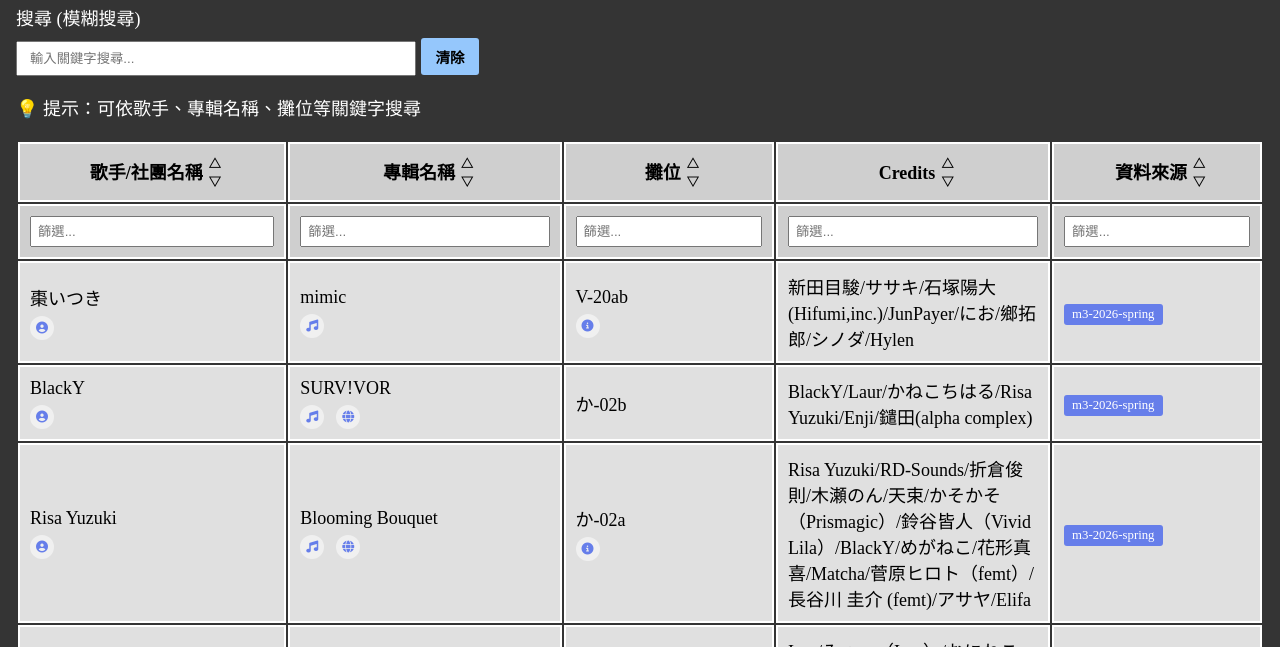
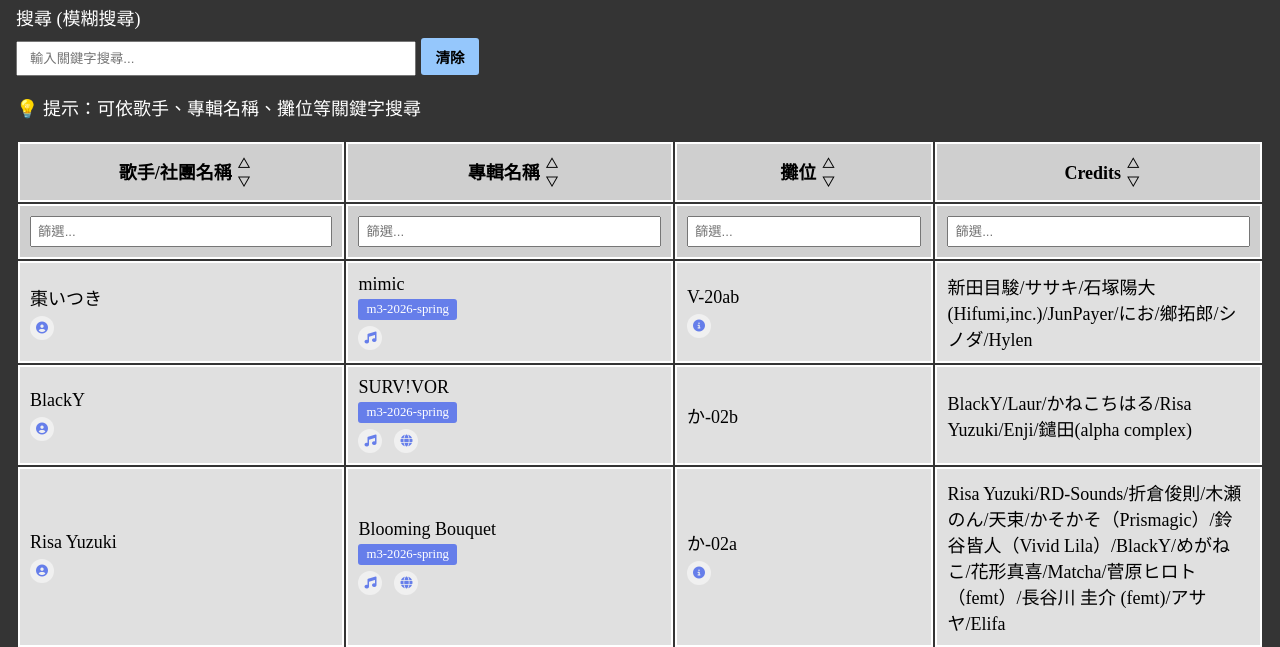
Before and after one commit to hank2630/svg, a plain HTML site: page search.html in a window 1280 px wide. Shown: the part 153-800 px from the top of the page. Drawn offline with Linux system fonts and the light colour scheme; no server answers; a web font is replaced by a local one.

Commit message:
Move database source tag into album name column instead of separate column

```diff
--- a/search.html
+++ b/search.html
@@ -274,7 +274,7 @@
         let fullData = [];
         let sortState = { col: null, order: null };
         let columnFilters = {};
-        const visibleColumns = ['歌手/社團名稱', '專輯名稱', '攤位', 'Credits', '資料來源'];
+        const visibleColumns = ['歌手/社團名稱', '專輯名稱', '攤位', 'Credits'];
 
         // 顯示錯誤訊息
         function showError(message) {
@@ -390,8 +390,11 @@
                     url: album['社群網站'] || ''
                 });
 
-                // 第2欄：專輯名稱
-                row.push(album['專輯名稱'] || '');
+                // 第2欄：專輯名稱 + 資料來源
+                row.push({
+                    text: album['專輯名稱'] || '',
+                    source: album['_source'] || 'unknown'
+                });
 
                 // 第3欄：XFD (隱藏，用於展示)
                 row.push(album['XFD'] || '');
@@ -408,9 +411,6 @@
                 // 第7欄：Credits
                 row.push(album['Credits'] || '');
 
-                // 第8欄：資料來源（數據庫名稱）
-                row.push(album['_source'] || 'unknown');
-
                 tableData.push(row);
             });
 
@@ -423,8 +423,7 @@
                 0: '', // 歌手
                 1: '', // 專輯
                 3: '', // 攤位
-                6: '', // Credits
-                7: ''  // 資料來源
+                6: ''  // Credits
             };
         }
 
@@ -441,8 +440,7 @@
                 0: '歌手/社團名稱',
                 1: '專輯名稱',
                 3: '攤位',
-                6: 'Credits',
-                7: '資料來源'
+                6: 'Credits'
             };
 
             Object.entries(columnMap).forEach(([idx, name]) => {
@@ -495,7 +493,7 @@
                 if (globalTerm === '') {
                     globalMatch = true;
                 } else {
-                    const visibleIndices = [0, 1, 3, 6, 7];
+                    const visibleIndices = [0, 1, 3, 6];
                     for (const idx of visibleIndices) {
                         const text = cellToString(row[idx]).toLowerCase();
                         if (text.includes(globalTerm)) {
@@ -553,9 +551,14 @@
                 td0.innerHTML = `<div>${mainText0}</div>${icons0}`;
                 tr.appendChild(td0);
 
-                // 第2欄：專輯名稱 + XFD & 特設網站連結
+                // 第2欄：專輯名稱 + 資料來源標籤 + XFD & 特設網站連結
                 const td1 = document.createElement('td');
-                const mainText1 = escapeHTML(String(row[1] || ''));
+                const cell1 = row[1];
+                const albumName = typeof cell1 === 'object' ? (cell1.text || '') : cell1;
+                const source = typeof cell1 === 'object' ? (cell1.source || 'unknown') : 'unknown';
+                const mainText1 = escapeHTML(String(albumName));
+                const sourceTag = `<div class="database-tag">${escapeHTML(source)}</div>`;
+
                 let icons1 = '';
                 const iconDiv = document.createElement('div');
                 iconDiv.className = 'icon-div';
@@ -582,7 +585,7 @@
                     iconDiv.appendChild(link);
                 }
 
-                td1.innerHTML = `<div>${mainText1}</div>`;
+                td1.innerHTML = `<div>${mainText1}</div>${sourceTag}`;
                 if (iconDiv.children.length > 0) {
                     td1.appendChild(iconDiv);
                 }
@@ -609,12 +612,6 @@
                 td6.textContent = escapeHTML(String(row[6] || ''));
                 tr.appendChild(td6);
 
-                // 第5欄：資料來源
-                const td7 = document.createElement('td');
-                const sourceTag = `<div class="database-tag">${escapeHTML(String(row[7] || 'unknown'))}</div>`;
-                td7.innerHTML = sourceTag;
-                tr.appendChild(td7);
-
                 tbody.appendChild(tr);
             });
 
@@ -622,7 +619,7 @@
             if (dataRows.length === 0) {
                 const tr = document.createElement('tr');
                 const td = document.createElement('td');
-                td.colSpan = 5;
+                td.colSpan = 4;
                 td.style.textAlign = 'center';
                 td.textContent = '無符合資料';
                 tr.appendChild(td);
@@ -664,7 +661,10 @@
         // 將儲存格轉為字串
         function cellToString(cell) {
             if (cell === null || cell === undefined) return '';
-            if (typeof cell === 'object') return String(cell.text || '');
+            if (typeof cell === 'object') {
+                // 如果是物件，優先返回 text 屬性，再嘗試 source
+                return String(cell.text || cell.source || '');
+            }
             return String(cell);
         }
 
```
